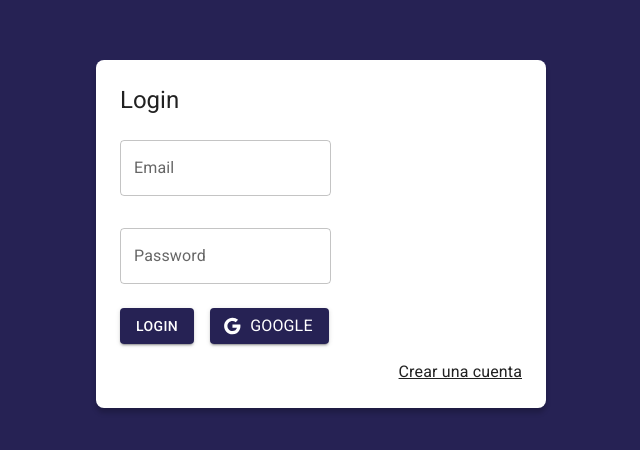
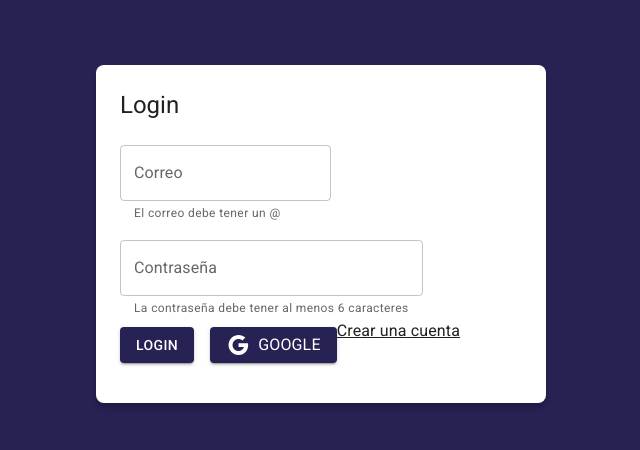
Before and after one commit to danbart/journal-react-vite, a React (Vite) app: page /auth/login in a window 1280 px wide. Shown: the part 166-616 px from the top of the page, without its empty margins (319-959 px from the left). Built offline with nearby package versions, Linux system fonts and the light colour scheme; no server answers.

Commit message:
Implements login functionality with Firebase
Adds login with email/password and Google Sign-In.
Removes old LoginPage and integrates new logic.
Creates Firebase provider for login.
Updates thunks for login authentication.

```diff
--- a/src/auth/layout/AuthLayout.jsx
+++ b/src/auth/layout/AuthLayout.jsx
@@ -5,26 +5,21 @@ export const AuthLayout = ({ title, children }) => {
         <Grid
             container
             spacing={0}
-            direction={"column"}
-            alignItems={"center"}
-            justifyContent={"center"}
-            sx={{
-                minHeight: "100vh",
-                backgroundColor: "primary.main",
-                padding: 4
-            }}>
+            direction="column"
+            alignItems="center"
+            justifyContent="center"
+            sx={{ minHeight: '100vh', backgroundColor: 'primary.main', padding: 4 }}
+        >
             <Grid item
-                className="box-shadow"
+                className='box-shadow'
                 xs={3}
                 sx={{
-                    backgroundColor: "white",
+                    width: { sm: 450 },
+                    backgroundColor: 'white',
                     padding: 3,
-                    borderRadius: 2,
-                    width: { sm: 450 },
+                    borderRadius: 2
                 }}>
-                <Typography variant="h5" sx={{ mb: 1 }}>
-                    {title}
-                </Typography>
+                <Typography variant='h5' sx={{ mb: 1 }}>{title}</Typography>
                 {children}
             </Grid>
         </Grid>
--- a/src/auth/pages/LoginPage.jsx
+++ b/src/auth/pages/LoginPage.jsx
@@ -1,91 +1,119 @@
 import { Google } from "@mui/icons-material"
-import { Button, Grid, Link, TextField, Typography } from "@mui/material"
-import { useMemo } from "react"
+import { Alert, Button, Grid, Link, TextField, Typography } from "@mui/material"
+import { useMemo, useState } from "react"
 import { useDispatch, useSelector } from "react-redux"
 import { Link as RouterLink } from "react-router"
 import { useForm } from "../../hooks/useForm"
-import { checkingAuthentication, startGoogleSignIn } from "../../store/auth"
+import { startGoogleSignIn, startLoginWithEmailPassword } from "../../store/auth"
 import { AuthLayout } from "../layout/AuthLayout"
 
+const formData = {
+    email: '',
+    password: '',
+}
+
+const formValidations = {
+    email: [(value) => value.includes('@'), 'El correo debe tener un @'],
+    password: [(value) => value.length >= 6, 'La contraseña debe tener al menos 6 caracteres'],
+}
 export const LoginPage = () => {
 
-    const { status } = useSelector((state) => state.auth);
+    const { status, errorMessage } = useSelector((state) => state.auth);
+    const [formSubmitted, setFormSubmitted] = useState(false);
 
     const dispatch = useDispatch();
-    const { email, password, onInputChange } = useForm({
-        email: '',
-        password: '',
-    })
+    const { email, password, onInputChange,
+        isFormValid, emailValid, passwordValid,
+    } = useForm(formData, formValidations);
 
-    const isAuthenticated = useMemo(() => status === 'checking', [status]);
+    const isAuthenticating = useMemo(() => status === 'checking', [status]);
 
     const onSubmit = (event) => {
         event.preventDefault();
-        // Handle login logic here
-        console.log('Login submitted:', { email, password });
-        // You can dispatch an action to the store or call an API
-        // For example:
-        dispatch(checkingAuthentication(email, password));
+        setFormSubmitted(true);
+        if (!isFormValid) return;
+
+        dispatch(startLoginWithEmailPassword({ email, password }));
     }
 
     const onGoogleSignIn = async () => {
-        // Handle Google sign-in logic here
-        console.log('Google sign-in clicked');
-        // You can dispatch an action to the store or call an API
-        // For example:
         dispatch(startGoogleSignIn());
     }
 
     return (
         <AuthLayout title="Login">
-            <form onSubmit={onSubmit} >
-                <Grid container spacing={2} sx={{ mt: 1 }}>
+            <form onSubmit={onSubmit} className='animate__animated animate__fadeIn animate__faster'>
+                <Grid container>
                     <Grid item xs={12} sx={{ mt: 2 }}>
                         <TextField
+                            label="Correo"
                             type="email"
-                            label="Email"
-                            placeholder="correo@google.com"
+                            placeholder='correo@google.com'
                             fullWidth
                             name="email"
                             value={email}
                             onChange={onInputChange}
+                            error={!!emailValid && formSubmitted}
+                            helperText={emailValid}
                         />
                     </Grid>
+
                     <Grid item xs={12} sx={{ mt: 2 }}>
                         <TextField
+                            label="Contraseña"
                             type="password"
-                            label="Password"
-                            placeholder="Password"
+                            placeholder='Contraseña'
                             fullWidth
                             name="password"
                             value={password}
                             onChange={onInputChange}
+                            error={!!passwordValid && formSubmitted}
+                            helperText={passwordValid}
                         />
                     </Grid>
+
+
+                    <Grid
+                        container
+                        display={!!errorMessage ? '' : 'none'}
+                        sx={{ mt: 1 }}>
+                        <Grid
+                            item
+                            xs={12}
+                        >
+                            <Alert severity='error'>{errorMessage}</Alert>
                         </Grid>
+                    </Grid>
+
                     <Grid container spacing={2} sx={{ mb: 2, mt: 1 }}>
-                    <Grid item xs={12} sm={6} sx={{ mt: 2 }}>
+                        <Grid item xs={12} sm={6}>
                             <Button
-                            variant="contained"
-                            fullWidth
+                                disabled={isAuthenticating}
                                 type="submit"
-                            disabled={isAuthenticated}
-                        >
+                                variant='contained'
+                                fullWidth>
                                 Login
                             </Button>
                         </Grid>
-                    <Grid item xs={12} sm={6} sx={{ mt: 2 }}>
+                        <Grid item xs={12} sm={6}>
                             <Button
-                            onClick={onGoogleSignIn}
-                            variant="contained"
-                            fullWidth startIcon={<Google />}
-                            disabled={isAuthenticated}>
-                            <Typography >Google</Typography>
+                                disabled={isAuthenticating}
+                                variant='contained'
+                                fullWidth
+                                onClick={onGoogleSignIn}>
+                                <Google />
+                                <Typography sx={{ ml: 1 }}>Google</Typography>
                             </Button>
                         </Grid>
                     </Grid>
-                <Grid container direction="row" justifyContent="end">
-                    <Link component={RouterLink} color="inherit" to="/auth/register"> Crear una cuenta</Link>
+
+
+                    <Grid container direction='row' justifyContent='end'>
+                        <Link component={RouterLink} color='inherit' to="/auth/register">
+                            Crear una cuenta
+                        </Link>
+                    </Grid>
+
                 </Grid>
             </form>
         </AuthLayout>
--- a/src/auth/pages/RegisterPage.jsx
+++ b/src/auth/pages/RegisterPage.jsx
@@ -37,18 +37,19 @@ export const RegisterPage = () => {
         setFormSubmitted(true);
         if (!isFormValid) return;
 
-        dispatch(startCreatingUserWithEmailPassword({ email, password, displayName }));
+        dispatch(startCreatingUserWithEmailPassword(formState));
     }
 
     return (
         <AuthLayout title="Crear cuenta">
-            <form onSubmit={onSubmit} >
-                <Grid container spacing={2} sx={{ mt: 1 }}>
+            <form onSubmit={onSubmit} className='animate__animated animate__fadeIn animate__faster'>
+                <Grid container>
+
                     <Grid item xs={12} sx={{ mt: 2 }}>
                         <TextField
+                            label="Nombre completo"
                             type="text"
-                            label="Nombre completo"
-                            placeholder="Juan Perez"
+                            placeholder='Nombre completo'
                             fullWidth
                             name="displayName"
                             value={displayName}
@@ -57,11 +58,12 @@ export const RegisterPage = () => {
                             helperText={displayNameValid}
                         />
                     </Grid>
+
                     <Grid item xs={12} sx={{ mt: 2 }}>
                         <TextField
+                            label="Correo"
                             type="email"
-                            label="Email"
-                            placeholder="correo@google.com"
+                            placeholder='correo@google.com'
                             fullWidth
                             name="email"
                             value={email}
@@ -70,11 +72,12 @@ export const RegisterPage = () => {
                             helperText={emailValid}
                         />
                     </Grid>
+
                     <Grid item xs={12} sx={{ mt: 2 }}>
                         <TextField
+                            label="Contraseña"
                             type="password"
-                            label="Password"
-                            placeholder="Password"
+                            placeholder='Contraseña'
                             fullWidth
                             name="password"
                             value={password}
@@ -83,8 +86,9 @@ export const RegisterPage = () => {
                             helperText={passwordValid}
                         />
                     </Grid>
-                </Grid>
-                <Grid container sx={{ mb: 2, mt: 1 }}>
+
+                    <Grid container spacing={2} sx={{ mb: 2, mt: 1 }}>
+
                         <Grid
                             item
                             xs={12}
@@ -92,21 +96,29 @@ export const RegisterPage = () => {
                         >
                             <Alert severity='error'>{errorMessage}</Alert>
                         </Grid>
-                    <Grid item xs={12} sx={{ mt: 2 }}>
+
+                        <Grid item xs={12}>
                             <Button
                                 disabled={isCheckingAuthentication}
-                            variant="contained"
-                            fullWidth
                                 type="submit"
-                        >
+                                variant='contained'
+                                fullWidth>
                                 Crear cuenta
                             </Button>
                         </Grid>
                     </Grid>
-                <Grid container direction="row" justifyContent="end">
-                    <Typography sx={{ mr: 1 }}>¿Ya tienes una cuenta?</Typography>
-                    <Link component={RouterLink} color="inherit" to="/auth/login"> Entrar</Link>
+
+
+                    <Grid container direction='row' justifyContent='end'>
+                        <Typography sx={{ mr: 1 }}>¿Ya tienes cuenta?</Typography>
+                        <Link component={RouterLink} color='inherit' to="/auth/login">
+                            ingresar
+                        </Link>
                     </Grid>
+
+                </Grid>
+
+
             </form>
         </AuthLayout>
     )
```
Also changed, not shown: src/firebase/providers.js (+24 -1 lines), src/store/auth/thunks.js (+16 -2 lines). Lines whose indentation alone changed are shown as unchanged.
